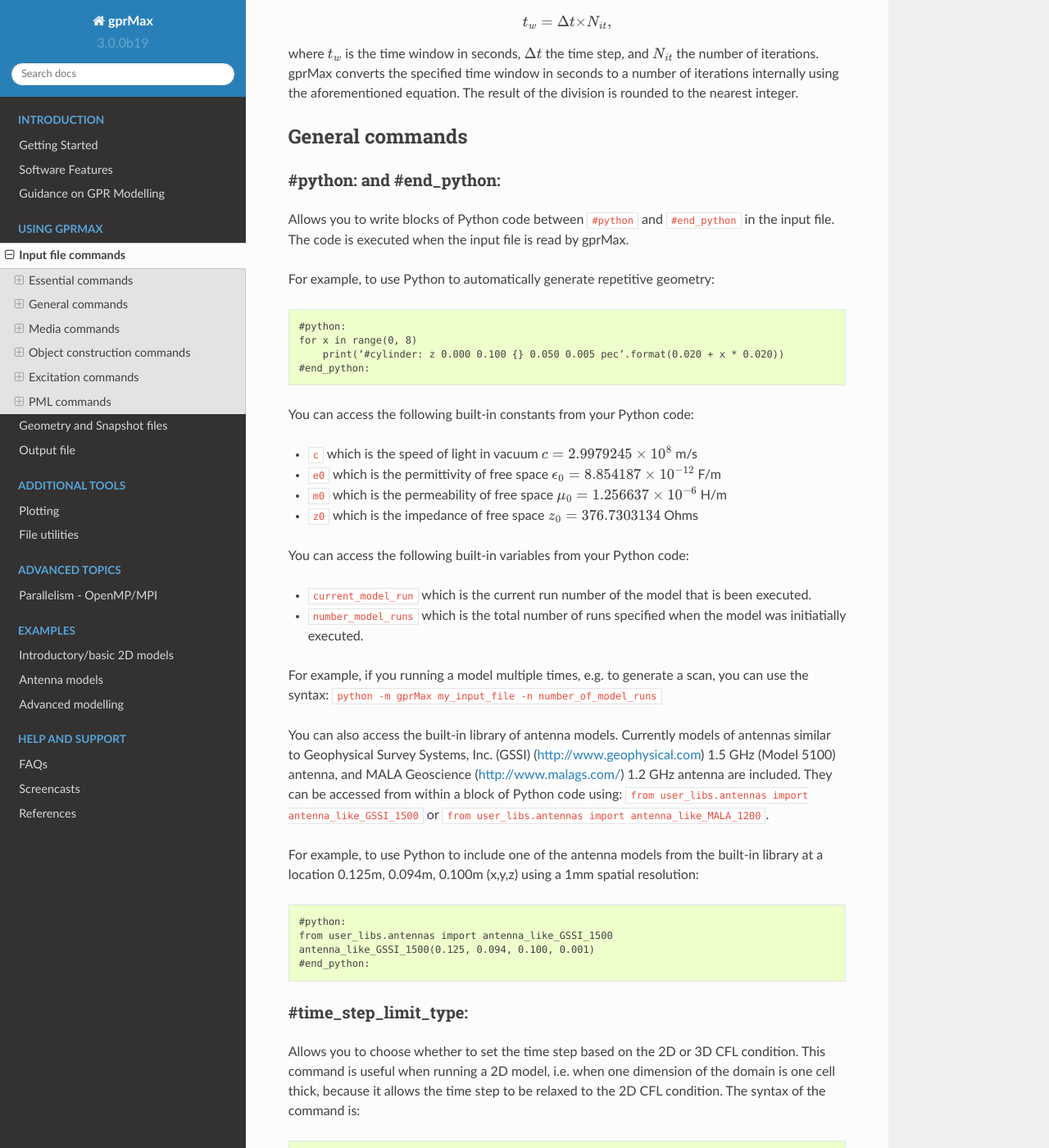
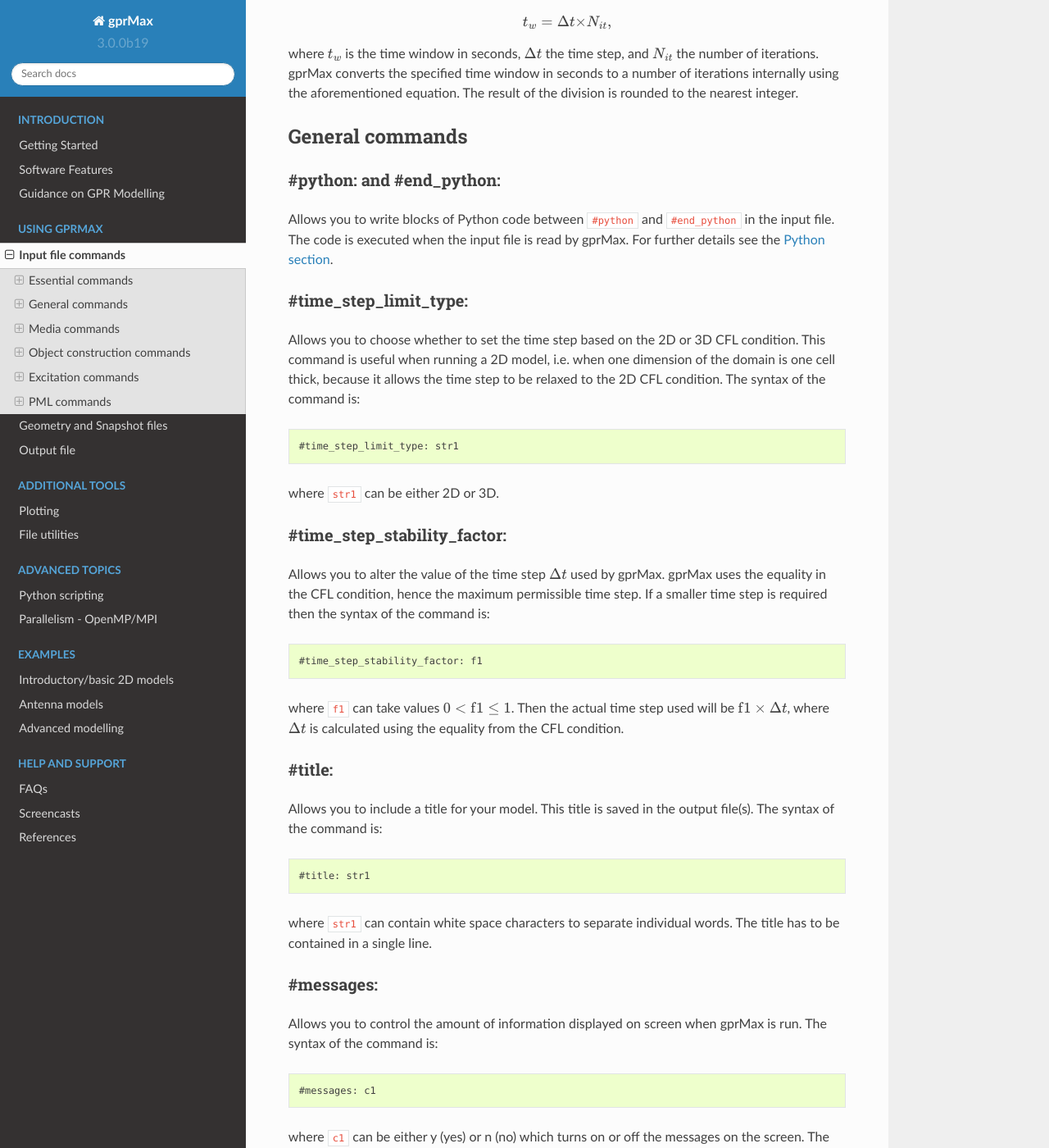
Before and after one commit to gprMax/gprMax, a Sphinx documentation site: the page built from docs/source/input.rst, in a window 1280 px wide and 1400 px high, scrolled down 3078 px. Shown: the whole window at 82% size. Built offline with Sphinx 7.4.7 and the Read the Docs theme 2.0.0, drawn with Linux system fonts in a browser that asks for light colours.

Commit message:
More information on Python scripting, and moved to a dedicated section of the docs.

```diff
--- a/docs/source/features.rst
+++ b/docs/source/features.rst
@@ -90,7 +90,7 @@ Key features
 Python scriptable input files
 -----------------------------
 
-The input file has now been made scriptable by permitting blocks of Python code to be specified between ``#python`` and ``#end_python`` commands. The code is executed when the input file is read by gprMax. You don't need any external tools, such as MATLAB, to generate larger, more complex input files for building intricate models. Python scripting means that gprMax now includes :ref:`libraries of more complex objects, such as antennas <antennas>`, that can be easily inserted into a model. You can also access a number of built-in constants from your Python code. For further details see the :ref:`Python section <python>`.
+The input file has now been made scriptable by permitting blocks of Python code to be specified between ``#python`` and ``#end_python`` commands. The code is executed when the input file is read by gprMax. You don't need any external tools, such as MATLAB, to generate larger, more complex input files for building intricate models. Python scripting means that gprMax now includes :ref:`libraries of more complex objects, such as antennas <antennas>`, that can be easily inserted into a model. You can also access a number of built-in constants from your Python code. For further details see the :ref:`Python section <python-scripting>`.
 
 Dispersive materials
 --------------------
--- a/docs/source/index.rst
+++ b/docs/source/index.rst
@@ -30,6 +30,7 @@ gprMax User Guide
     :maxdepth: 2
     :caption: Advanced topics
 
+    python-scripting
     openmp_mpi
 
 .. toctree::
--- a/docs/source/input.rst
+++ b/docs/source/input.rst
@@ -106,41 +106,8 @@ General commands
 #python: and #end_python:
 -------------------------
 
-Allows you to write blocks of Python code between ``#python`` and ``#end_python`` in the input file. The code is executed when the input file is read by gprMax.
+Allows you to write blocks of Python code between ``#python`` and ``#end_python`` in the input file. The code is executed when the input file is read by gprMax. For further details see the :ref:`Python section <python-scripting>`.
 
-For example, to use Python to automatically generate repetitive geometry:
-
-.. code-block:: none
-
-    #python:
-    for x in range(0, 8)
-        print(’#cylinder: z 0.000 0.100 {} 0.050 0.005 pec’.format(0.020 + x * 0.020))
-    #end_python:
-
-You can access the following built-in constants from your Python code:
-
-* ``c`` which is the speed of light in vacuum :math:`c=2.9979245 \times 10^8` m/s
-* ``e0`` which is the permittivity of free space :math:`\epsilon_0=8.854187 \times 10^{-12}` F/m
-* ``m0`` which is the permeability of free space :math:`\mu_0=1.256637 \times 10^{-6}` H/m
-* ``z0`` which is the impedance of free space :math:`z_0=376.7303134` Ohms
-
-You can access the following built-in variables from your Python code:
-
-* ``current_model_run`` which is the current run number of the model that is been executed.
-* ``number_model_runs`` which is the total number of runs specified when the model was initiatially executed.
-
-For example, if you running a model multiple times, e.g. to generate a scan, you can use the syntax: ``python -m gprMax my_input_file -n number_of_model_runs``
-
-You can also access the built-in library of antenna models. Currently models of antennas similar to Geophysical Survey Systems, Inc. (GSSI) (http://www.geophysical.com) 1.5 GHz (Model 5100) antenna, and MALA Geoscience (http://www.malags.com/) 1.2 GHz antenna are included. They can be accessed from within a block of Python code using: ``from user_libs.antennas import antenna_like_GSSI_1500`` or ``from user_libs.antennas import antenna_like_MALA_1200``.
-
-For example, to use Python to include one of the antenna models from the built-in library at a location 0.125m, 0.094m, 0.100m (x,y,z) using a 1mm spatial resolution:
-
-.. code-block:: none
-
-    #python:
-    from user_libs.antennas import antenna_like_GSSI_1500
-    antenna_like_GSSI_1500(0.125, 0.094, 0.100, 0.001)
-    #end_python:
 
 #time_step_limit_type:
 ----------------------------
```
Also changed, not shown: docs/source/python-scripting.rst (added, +62 -0 lines).
